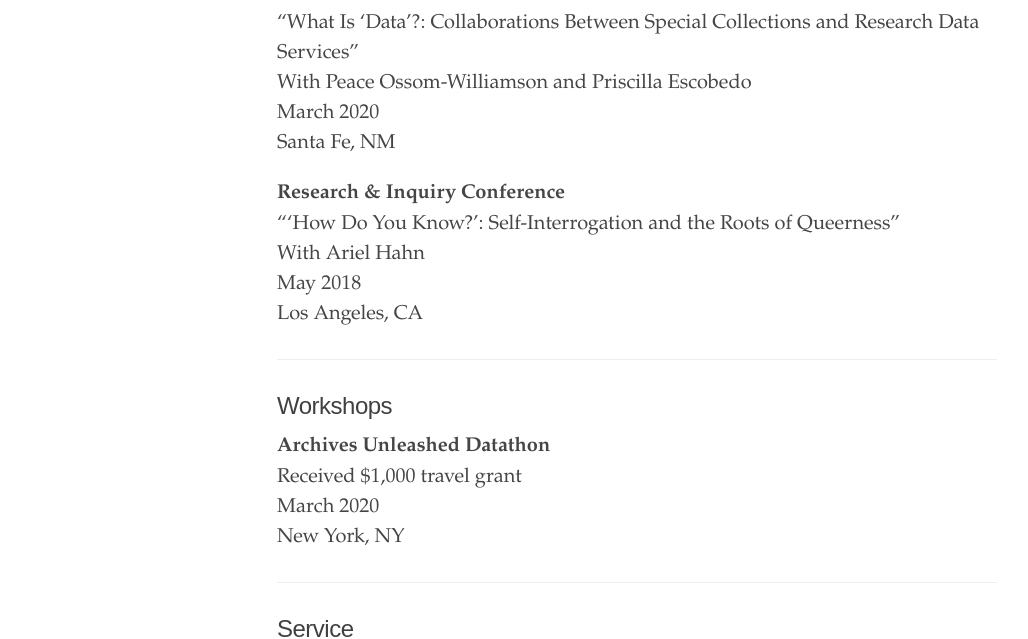
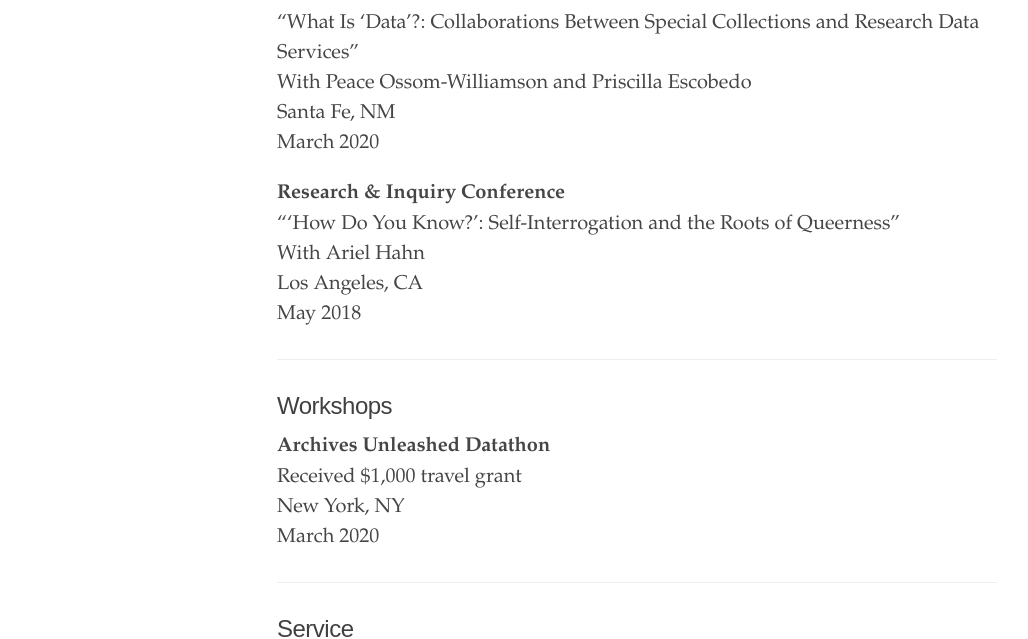
Before and after one commit to isawil/isawil.github.io, a Jekyll site: the page built from cv.md, in a window 1280 px wide. Shown: the part 1004-1643 px from the top of the page, without its empty margins (3-1031 px from the left). Built offline with Jekyll 4.4.1, drawn with Linux system fonts in a browser that asks for light colours.

Commit message:
Update cv.md

```diff
--- a/cv.md
+++ b/cv.md
@@ -36,14 +36,14 @@ title: Curriculum Vitae
 **Research Data Access and Preservation Summit**
 <br>"What Is 'Data'?: Collaborations Between Special Collections and Research Data Services"
 <br>With Peace Ossom-Williamson and Priscilla Escobedo
+<br>Santa Fe, NM
 <br>March 2020
-<br>Santa Fe, NM
 
 **Research & Inquiry Conference**
 <br>"'How Do You Know?': Self-Interrogation and the Roots of Queerness"
 <br>With Ariel Hahn
+<br>Los Angeles, CA
 <br>May 2018
-<br>Los Angeles, CA
 
 ---
 
@@ -51,8 +51,8 @@ title: Curriculum Vitae
 
 **Archives Unleashed Datathon**
 <br>Received $1,000 travel grant
+<br>New York, NY
 <br>March 2020
-<br>New York, NY
 
 ---
 
```
